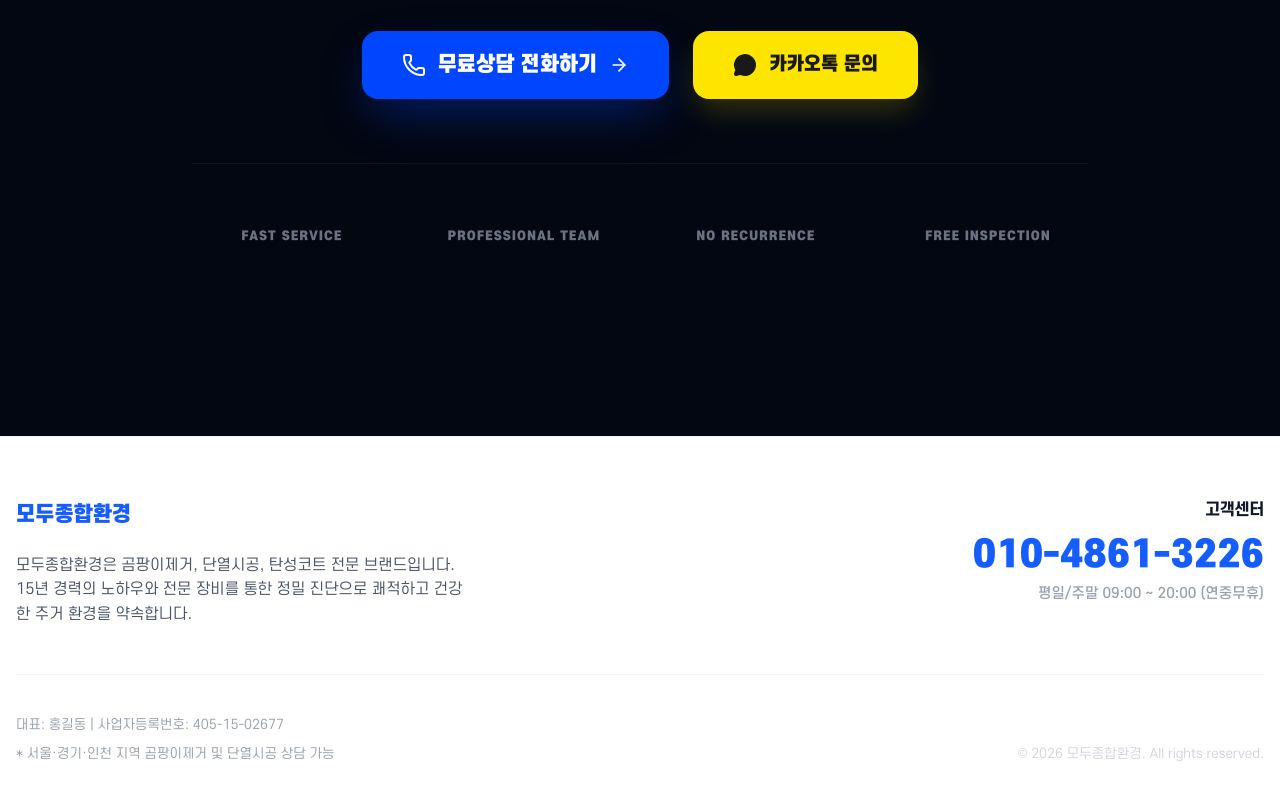
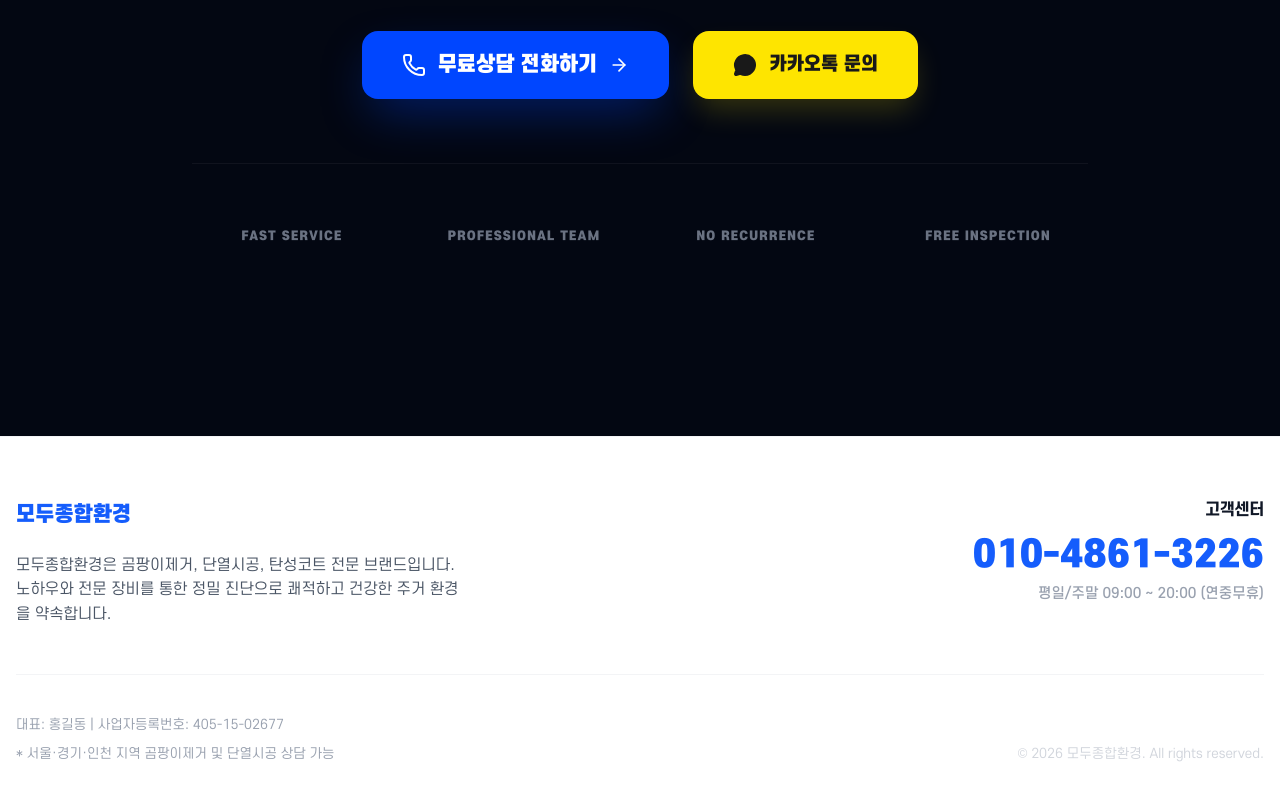
Before and after one commit to wogus5695-ctrl/homepage-modujonghap-gompang, a Next.js app: page / in a window 1280 px wide. Shown: the part 8272-9072 px from the top of the page. Built offline with nearby package versions, Linux system fonts and the light colour scheme.

Commit message:
Remove '15년 경력의' from footer

```diff
--- a/src/components/Footer.tsx
+++ b/src/components/Footer.tsx
@@ -16,7 +16,7 @@ const Footer = () => {
             </div>
             <p className="text-[15px] leading-relaxed max-w-md text-gray-600">
               모두종합환경은 곰팡이제거, 단열시공, 탄성코트 전문 브랜드입니다.
-              15년 경력의 노하우와 전문 장비를 통한 정밀 진단으로
+              노하우와 전문 장비를 통한 정밀 진단으로
               쾌적하고 건강한 주거 환경을 약속합니다.
             </p>
           </div>
```
